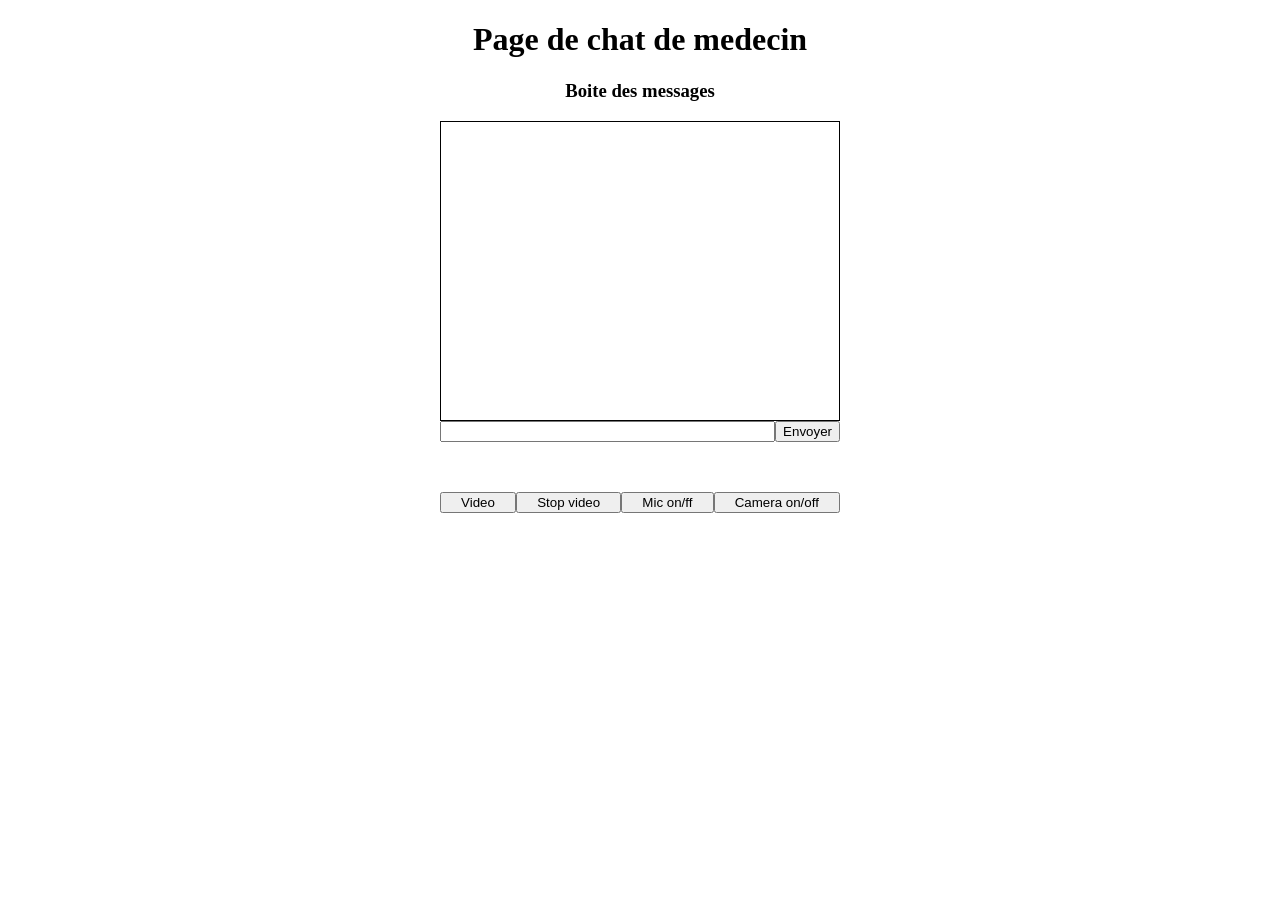
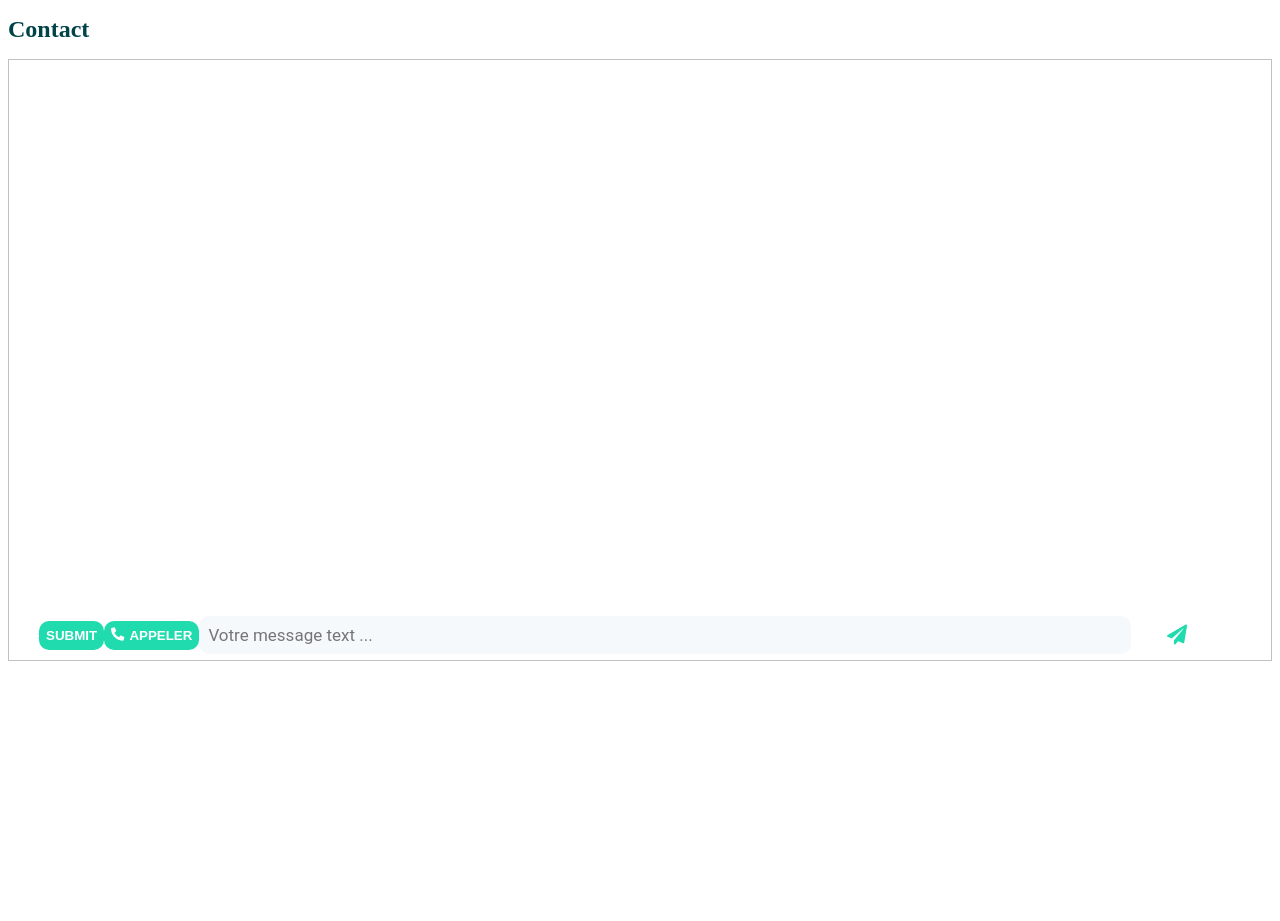
Before and after one commit to AHmims/Tbeb-Lik---v2, a PHP site: page /public/html/medecinChat.html in a window 1280 px wide. After the commit the page ends 661 px from the top, so only its background shows below. Run offline with PHP 8.4, Linux system fonts and the light colour scheme; some libraries are stand-ins or nearby versions.

Commit message:
style page contact medecin

```diff
--- a/public/html/identification.html
+++ b/public/html/identification.html
@@ -19,6 +19,9 @@
         <div class="inputCont">
             <span>Matricule :</span>
             <input type="text" placeholder="Matricule" id="inputMatricule" />
+
+        </div>
+        <div class="whiteSpace_2">
 
         </div>
         <div class="inputCont">
--- a/public/html/medecinChat.html
+++ b/public/html/medecinChat.html
@@ -4,13 +4,95 @@
 <head>
     <meta charset="UTF-8">
     <meta name="viewport" content="width=device-width, initial-scale=1.0">
+    <link rel="stylesheet" href="https://cdnjs.cloudflare.com/ajax/libs/font-awesome/5.11.2/css/all.css">
+    <link rel="stylesheet" href="https://maxcdn.bootstrapcdn.com/font-awesome/4.6.3/css/font-awesome.min.css" />
     <script src="/socket.io/socket.io.js"></script>
     <script src="../js/simplepeer.min.js"></script>
     <title>Messagerie</title>
     <style>
+        .left_side_chat
+        {
+            width:100%;
+            height:600px;
+            border: 1px solid silver;
+        }
+        .chat_container
+        {
+            display: flex;
+            width: 100%;
+
+        }
+        .left_tool
+        {
+            display: flex;
+
+        }
+        .header_top
+        {
+            font-family: "Gilroy";
+            font-weight: 700;
+            font-size: 24px;
+            color: #004348;
+        }
+        .left_tool button
+        {
+            background-color: #1FDBAE;
+            padding: 7px;
+            border-radius: 10px;
+            display: flex;
+            justify-content: center;
+            text-transform: uppercase;
+            font-weight: 700;
+            color: white;
+            border:none;
+        }
+        .mid_tool
+        {
+            width:80%;
+
+        }
+        .right_tool
+        {
+
+        }
+        .right_side_chat
+        {
+            width:50%;
+        }
+
+        .last_barre_chat
+        {
+            flex: none;
+            height: 70px;
+            width: 100%;
+            box-sizing: border-box;
+            padding: 0 30px;
+            display: flex;
+            flex-direction: row;
+            /* justify-content:space-evenly; */
+            align-items: center;
+        }
+        .chatInputText
+        {
+            flex: 1;
+            padding: 9px;
+            border: none;
+             background: #F6F9FC;
+            /* background-color: gray; */
+            border-radius: 10px;
+            font-size: 17px;
+            outline: none;
+            font-family: "Roboto";
+            color: #004348;
+            width:95%;
+            margin: auto;
+
+        }
+
+
         #msgsCont {
             margin-top: 100px;
-            width: 400px;
+            width: 100%;
             height: 300px;
             border: 1px solid black;
             overflow-y: auto;
@@ -18,91 +100,219 @@
             padding: 5px;
             box-sizing: border-box;
         }
+        .right_tool button
+        {
+            border:none;
+            background-color: white;
+            color: #1FDBAE;
+            font-size: 20px;
 
-        .msgTxt {
-            width: 100%;
         }
+        .ChatSectionMsg
+        {
+        flex: auto;
+        max-width: 50%;
+        height: 90%;
+        display: flex;
+        flex-direction: column;
+        justify-content: flex-start;
+        align-items: flex-start;
+        box-sizing: border-box;
+        padding: 10px;
+        overflow-y: auto;
+        }
+        .call_span
+        {
+            margin-left:5px;
+        }
+        .whiteSpace
+        {
+            height:100px;
+        }
+        /*old partie*/
 
-        .msgHost {
-            text-align: right;
-        }
+    .bottomTable
+    {
+        width:95%!important;
+    }
+    .bigBoxPhoneCall
+    {
+        width:100%;
+        height:603px;
+        background-color: rgb(0, 67, 72);
+        display: none;
+    }
+    #container
+    {
+        display: flex;
+    }
+    .video_call_main
+    {
+         width:50%;
+         height:70%;
 
-        .msgRemote {
-            text-align: left;
-        }
+    }
+    .video_call_main i
+    {
+          font-size: 150px;
+          font-weight: 200;
+         color:white;
+          margin-left:70%;
+          margin-top: 50%;
 
-        /*  */
-        #chatControlsBox {
-            width: 400px;
-            display: flex;
-            margin: 0 auto;
-        }
+    }
+    .video_call_tool
+    {
+        display: flex;
+        margin-right: auto;
+        margin-left: auto;
+        margin-top: 65px;
+        width:2%;
+    }
+    .video_call_tool i
+    {
 
-        #chatInput {
-            flex: 1;
-        }
+        color:white;
+        margin-left: 8px;
+        margin-right: 15px;
+        margin-top: 8px;
 
-        /*  */
-        .videoSectionCont {
-            width: 400px;
-            margin: 0 auto;
-            margin-top: 50px;
-            display: flex;
-            flex-direction: column;
-        }
 
-        .videoSectionCont video {
-            object-fit: scale-down;
-        }
+    }
+    .video_call_tool i:hover
+    {
+        cursor: pointer;
 
-        /*  */
-        .controlsCont {
-            display: flex;
-        }
+    }
+    .video_call_tool div
+    {
+        width:35px;
+        height: 35px;
+        border-radius: 50%;
+        background-color: rgb(25, 86, 90);
+        margin-left: 10px;
 
-        .controlsCont button {
-            flex: auto;
-        }
+
+    }
+    .c_chatSendBTN
+    {
+        color:#1FDBAE!important;
+    }
+    .hangout
+    {
+        width:45px!important;
+        height: 45px!important;
+        background-color: rgb(251, 94, 121)!important;
+        border-radius: 40%!important;
+    }
+    .hangout i
+    {
+        margin-top: 15px;
+        margin-left: 15px;
+
+    }
+    .fa-microphone
+    {
+        margin-left: 12px!important;
+    }
+    .video_call_sec
+    {
+        display: flex;
+    }
+    .video_call_called
+    {
+        height:140px;
+        width:160px;
+        background-color: white;
+        border-radius: 10%;
+        margin-right: 20px;
+        margin-top: -15px;
+    }
+
     </style>
 </head>
 
-<body style="text-align: center;">
-    <h1>Page de chat de medecin</h1>
-    <h3>Boite des messages</h3>
-    <div id="msgsCont">
-        <!-- <h4 class="msgTxt msgHost">i sent this</h4> -->
-        <!-- <h4 class="msgTxt msgRemote">Received this</h4> -->
-    </div>
-    <div id="chatControlsBox">
-        <input type="text" id="chatInput">
-        <button id="chatSendBtn">
-            Envoyer
-        </button>
-    </div>
-    <div class="videoSectionCont">
-        <div class="controlsCont">
-            <button id="chatVideoBtn">
-                Video
-            </button>
-            <button id="chatVideoEndBtn">
-                Stop video
-            </button>
-            <button id="chatMicBtn">
-                Mic on/ff
-            </button>
-            <button id="chatCamBtn">
-                Camera on/off
-            </button>
+<body >
+
+    <h1 class="header_top">Contact</h1>
+
+    <div class="chat_container">
+        <div class="left_side_chat">
+            <div class="ChatSectionMsg">
+
+            </div>
+            <div class="last_barre_chat">
+                <div class="left_tool">
+                    <button>Submit</button>
+                    <button class="call_click" id="chatVideoBtn"><i class="fas fa-phone-alt"></i> <span class="call_span">Appeler</span>   </button>
+
+                </div>
+                <div class="mid_tool">
+                    <input type="text" class="chatInputText"  placeholder="Votre message text ..." id="chatInput">
+                </div>
+                <div class="right_tool">
+                    <button id="chatSendBtn" class="c_chatSendBTN">  <i class="fas fa-paper-plane"></i></button>
+
+                </div>
+            </div>
+
         </div>
-        <video id="clientVideo" autoplay muted></video>
-        <video id="remoteVideo" autoplay></video>
-    </div>
+
+            <div class="bigBoxPhoneCall">
+                <div class="video_call_main">
+
+                    <i class="far fa-user"></i>
+                    <video id="clientVideo" autoplay muted></video>
+                </div>
+              <div class="video_call_sec">
+
+                <div class="video_call_tool"> <div id="chatMicBtn"><i class="fas fa-microphone"></i></div> <div class="hangout" id="chatVideoEndBtn"><i class="fas fa-phone"></i></div> <div id="chatCamBtn" ><i class="fas fa-video"></i></div></div>
+                <div class="video_call_called">
+                    <video id="remoteVideo" autoplay></video>
+                </div>
+
+              </div>
+
+
+            </div>
+
+
+
+
+
+
+   </div>
+
+
+   <div class="whiteSpace">
+
+   </div>
     <!--  -->
     <script src="https://code.jquery.com/jquery-3.5.1.min.js"
         integrity="sha256-9/aliU8dGd2tb6OSsuzixeV4y/faTqgFtohetphbbj0=" crossorigin="anonymous"></script>
     <script src="../js/medecin/socketChat.js"></script>
     <script src="../js/medecin/controllerChat.js"></script>
     <script src="../js/medecin/viewChat.js"></script>
+    <script>
+        var btn_video = document.getElementsByClassName('call_click');
+        var send_btn = document.getElementsByClassName('c_chatSendBTN');
+        btn_video[0].addEventListener('click',()=>{
+            var video_call = document.getElementsByClassName('bigBoxPhoneCall');
+
+            video_call[0].style.display="block";
+
+        })
+        var btn_video = document.getElementsByClassName('hangout');
+
+        btn_video[0].addEventListener('click',()=>{
+            var video_call = document.getElementsByClassName('bigBoxPhoneCall');
+
+            video_call[0].style.display="none";
+
+
+
+})
+    </script>
 </body>
 
 </html>
```
Also changed, not shown: public/css/login_OCP.css (+7 -1 lines).
